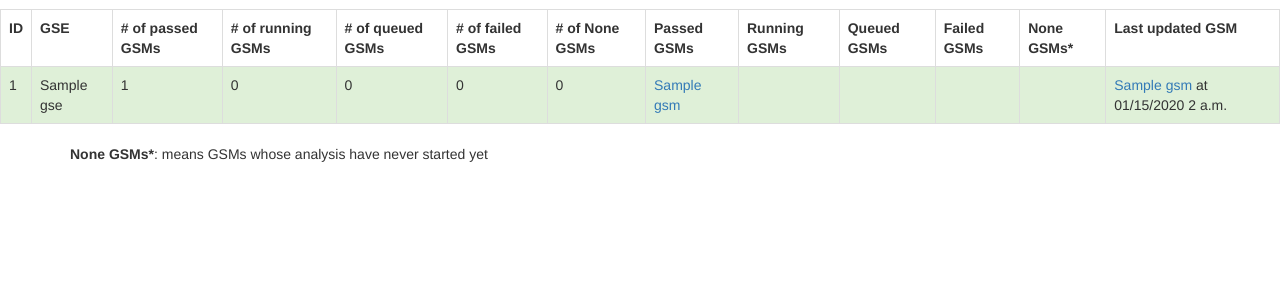
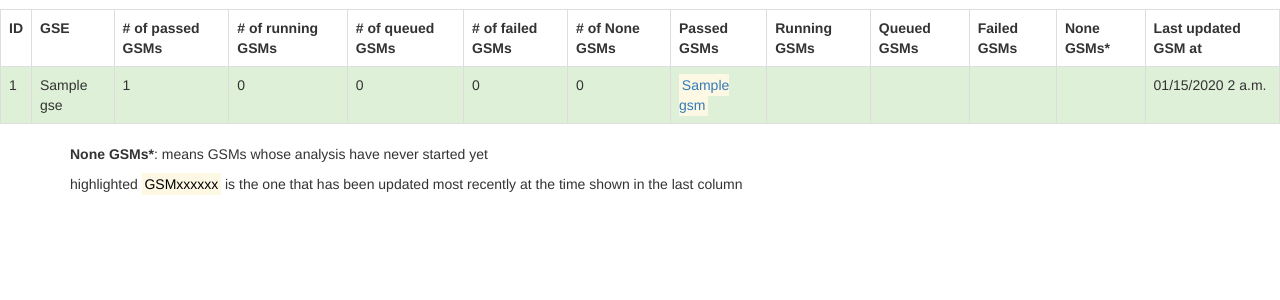
Before and after one commit to bcgsc/rsemreport, a Django app: page / in a window 1280 px wide. Shown: the part 51-351 px from the top of the page. Run offline with Django 3.2, Linux system fonts and the light colour scheme; tables that the repository leaves empty hold one stand-in row (values such as "Sample post"); some libraries are stand-ins or nearby versions.

Commit message:
highlight the GSM that has been updated most recently

```diff
--- /dev/null
+++ b/rsem_report/templates/rsem_report/GSM.html
@@ -0,0 +1,3 @@
+{% if gsm.name == gse.last_updated_gsm.name %}<mark>{% endif %}
+<a href="#" onclick="return false;" class="gsm" id="{{gsm.name}}" data-clipboard-text="{{gsm.path}}">{{gsm.name}}</a>
+{% if gsm.name == gse.last_updated_gsm.name %}</mark>{% endif %}
--- a/rsem_report/templates/rsem_report/progress_report.html
+++ b/rsem_report/templates/rsem_report/progress_report.html
@@ -20,7 +20,7 @@
     <th>Queued GSMs</th>
     <th>Failed GSMs</th>
     <th>None GSMs*</th>
-    <th>Last updated GSM</th>
+    <th>Last updated GSM at</th>
   </tr>
 
   {% for gse in gses %}
@@ -37,39 +37,40 @@
       <td>
 	{# onclick="return false;" to avoid the page from being scrolled to the top #}
 	{% for gsm in gse.passed_gsms %}
-	  <a href="#" onclick="return false;" class="gsm" id="{{gsm.name}}" data-clipboard-text="{{gsm.path}}">{{gsm.name}}</a>
+	  {% include "rsem_report/GSM.html" %}
 	{% endfor %}
       </td>
       <td>
 	{% for gsm in gse.running_gsms %}
-	  <a href="#" onclick="return false;" class="gsm" id="{{gsm.name}}" data-clipboard-text="{{gsm.path}}">{{gsm.name}}</a>
+	  {% include "rsem_report/GSM.html" %}
 	{% endfor %}
       </td>
       <td>
 	{% for gsm in gse.queued_gsms %}
-	  <a href="#" onclick="return false;" class="gsm" id="{{gsm.name}}" data-clipboard-text="{{gsm.path}}">{{gsm.name}}</a>
+	  {% include "rsem_report/GSM.html" %}
 	{% endfor %}
       </td>
       <td>
 	{% for gsm in gse.failed_gsms %}
-	  <a href="#" onclick="return false;" class="gsm" id="{{gsm.name}}" data-clipboard-text="{{gsm.path}}">{{gsm.name}}</a>
+	  {% include "rsem_report/GSM.html" %}
 	{% endfor %}
       </td>
       <td>
 	{% for gsm in gse.none_gsms %}
-	  <a href="#" onclick="return false;" class="gsm" id="{{gsm.name}}" data-clipboard-text="{{gsm.path}}">{{gsm.name}}</a>
+	  {% include "rsem_report/GSM.html" %}
 	{% endfor %}
       </td>
 
-      <td>
-	<a href="#" onclick="return false;" class="gsm" data-clipboard-text="{{gse.last_updated_gsm.path}}">
-	  {{gse.last_updated_gsm.name}}
-	</a> at {{gse.last_updated_gsm.updated|date:"SHORT_DATETIME_FORMAT"}}</td>
+      <td>{{gse.last_updated_gsm.updated|date:"SHORT_DATETIME_FORMAT"}}</td>
+
     </tr>
   {% endfor %}
 </table>
 
-<div class="container"><p><strong>None GSMs*</strong>: means GSMs whose analysis have never started yet</p></div>
+<div class="container">
+  <p><strong>None GSMs*</strong>: means GSMs whose analysis have never started yet</p>
+  <p>highlighted <mark>GSMxxxxxx</mark> is the one that has been updated most recently at the time shown in the last column</p>
+</div>
 
 
 {# put <script> at the end to avoid blocking loading the page #}
```
